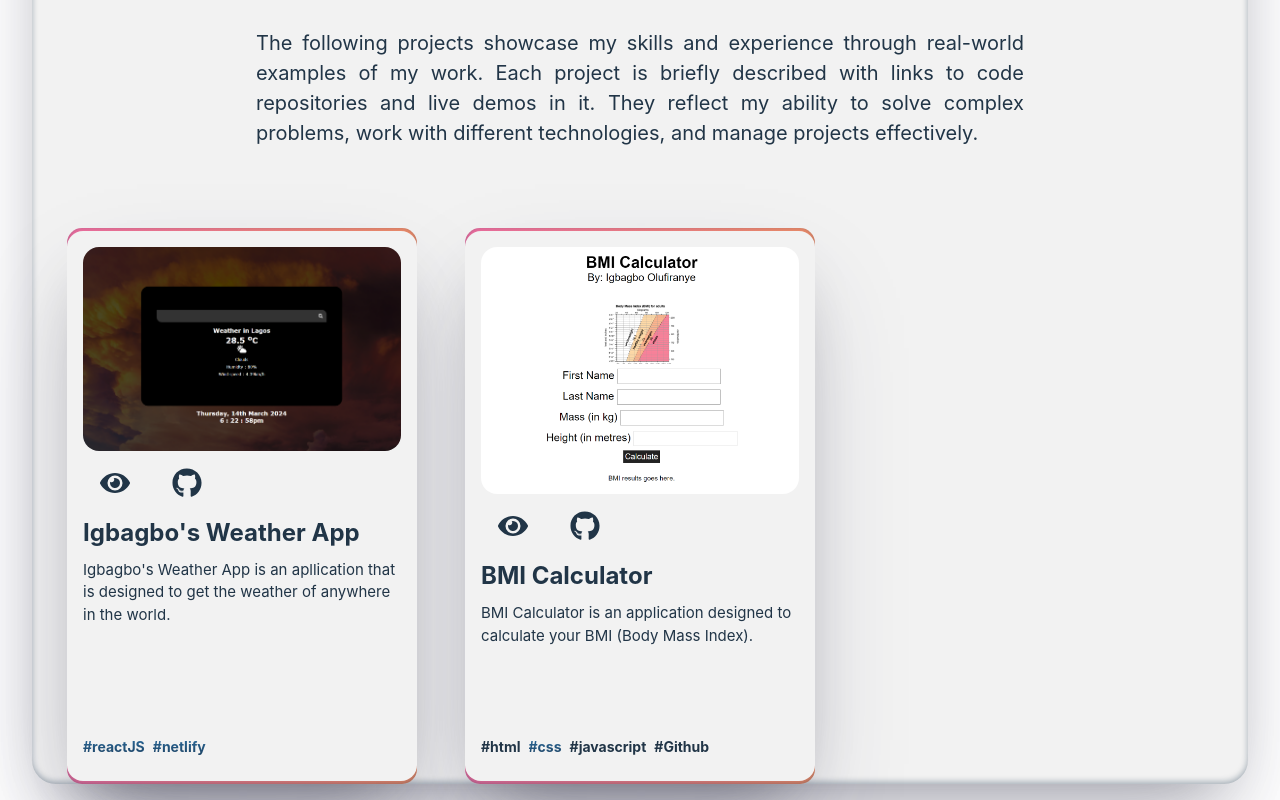
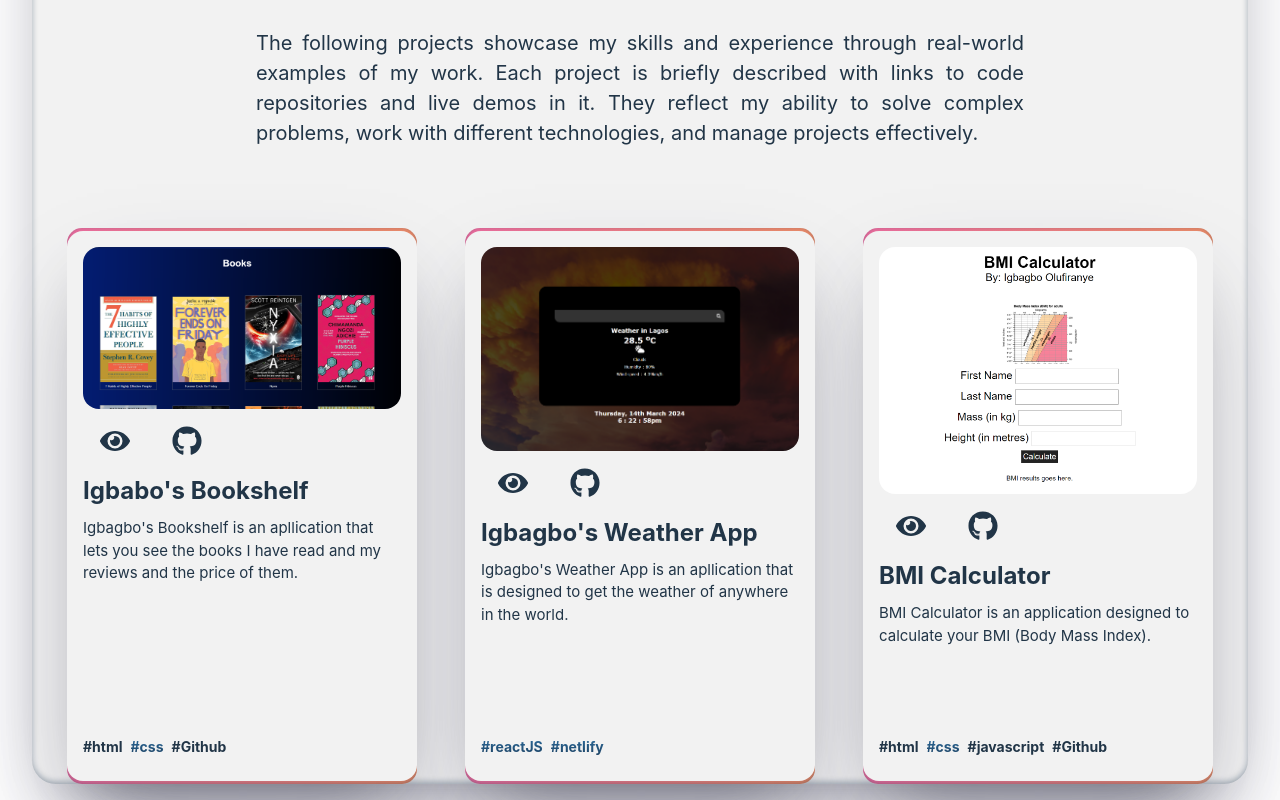
Before and after one commit to tlcgbo/Portfolio, a React (Vite) app: page /projects in a window 1280 px wide. Shown: the part 360-1160 px from the top of the page. Built offline with nearby package versions, Linux system fonts and the light colour scheme.

Commit message:
updating more files

```diff
--- a/src/assets/index.js
+++ b/src/assets/index.js
@@ -1,7 +1,9 @@
 import bmi from "./bmi.png"
 import weather from "./weather.png"
+import bookshelf from "./bookshelf.png"
 
 export {
     bmi,
     weather,
+    bookshelf,
 }
--- a/src/constants/index.js
+++ b/src/constants/index.js
@@ -1,6 +1,7 @@
 import {
     bmi,
     weather,
+    bookshelf,
 } from "../assets"
 
 import {
@@ -21,6 +22,27 @@ import {
 
 
 const projects = [
+    {
+        name: "Igbabo's Bookshelf",
+        description: "Igbagbo's Bookshelf is an apllication that lets you see the books I have read and my reviews and the price of them.",
+        tags: [
+            {
+                name: "html",
+                color: "red-text-gradient",
+            },
+            {
+                name: "css",
+                color: "blue-text-gradient",
+            },
+            {
+                name: "Github",
+                color: "black-text-gradient",
+            },
+        ],
+        image: bookshelf,
+        source_code_link: "http://localhost:5173/projects",
+        live_preview_link: "https://github.com/tlcgbo/Igbagbo-s-Bookshelf"
+    },
     {
         name: "Igbagbo's Weather App",
         description:
```
Also changed, not shown: src/assets/bookshelf.png (added), src/assets/earth.png (added).
